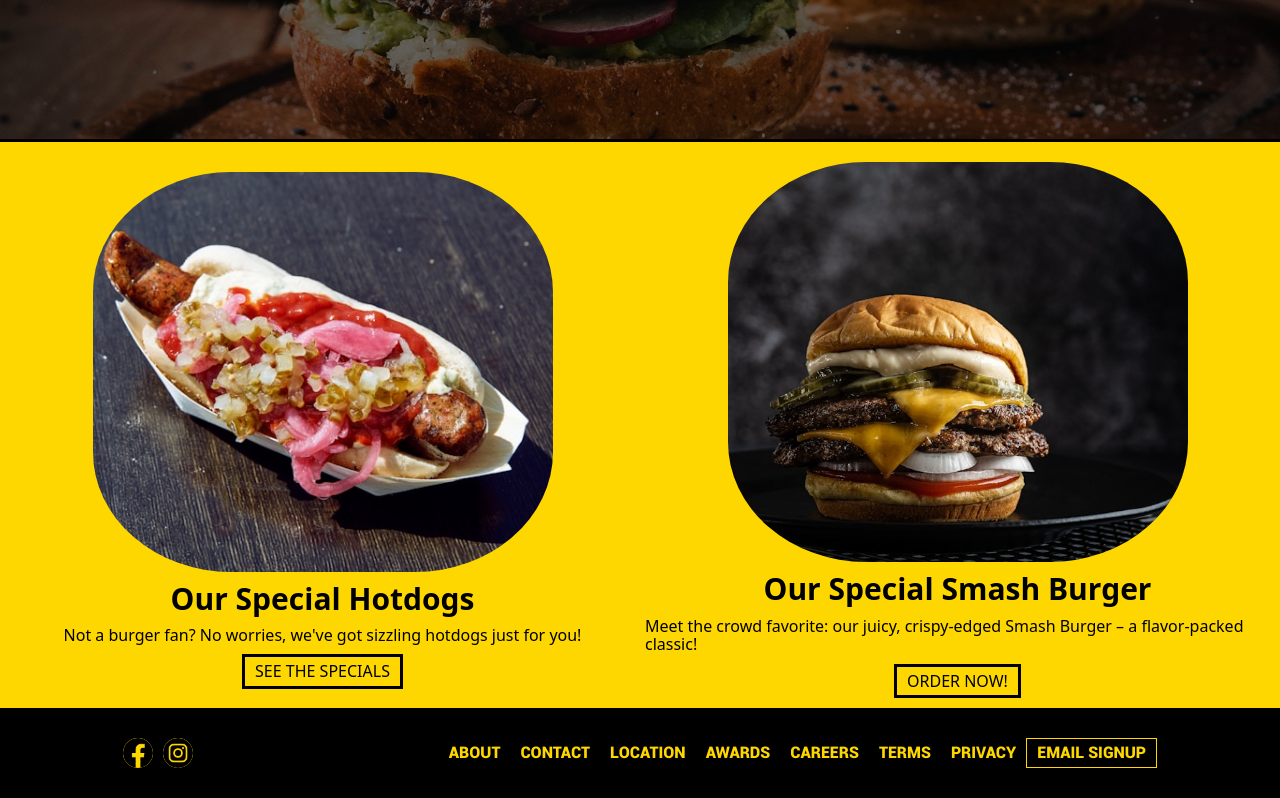
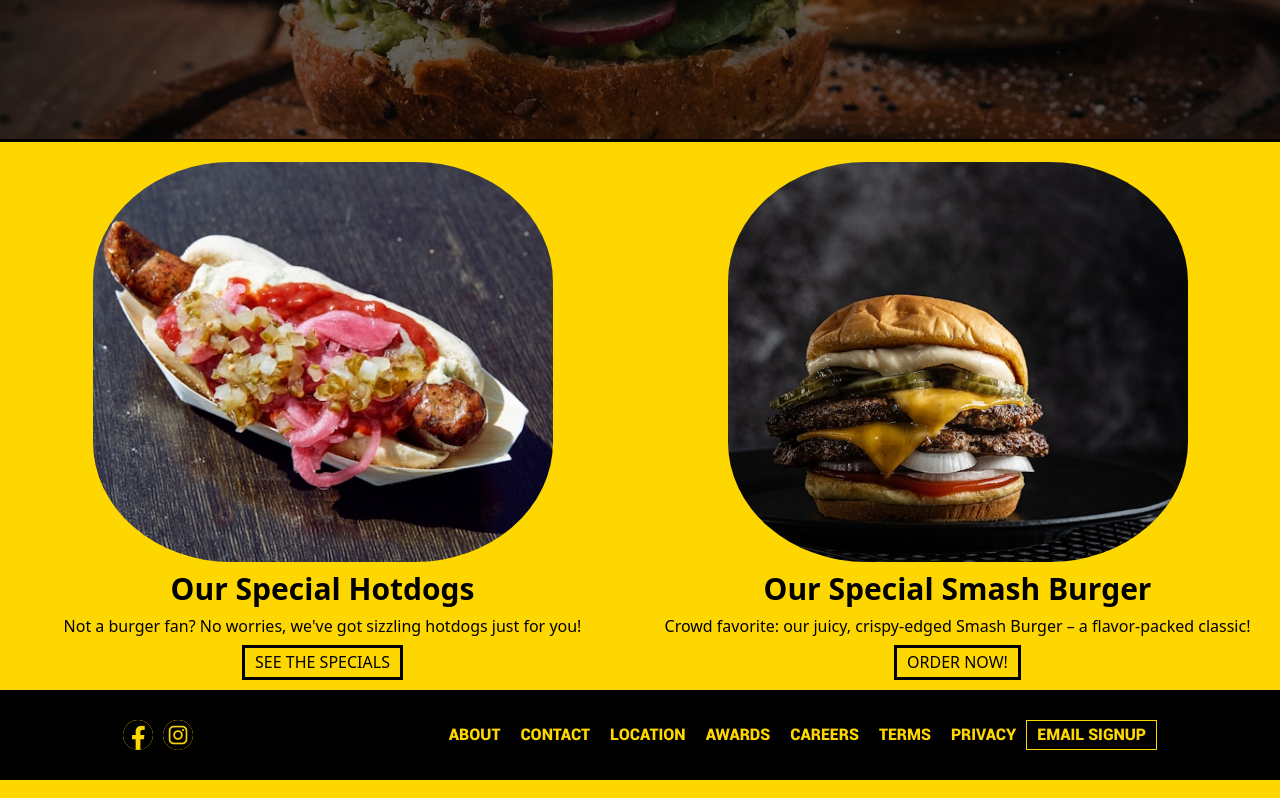
Before and after one commit to HamzaIbrahimi/Restaurant-Page, a website built with webpack: page src/template.html in a window 1280 px wide. Shown: the part 411-1209 px from the top of the page. Built offline with nearby package versions, Linux system fonts and the light colour scheme; a web font is replaced by a local one.

Commit message:
Refine code

```diff
--- a/src/css/style.css
+++ b/src/css/style.css
@@ -132,7 +132,6 @@ button:hover {
     padding: 10px 20px;
     letter-spacing: 1px;
     word-wrap: break-word;
-
 }
 
                     /* ----- Special Items Grid ----- */
--- a/src/pages/home.js
+++ b/src/pages/home.js
@@ -38,27 +38,26 @@ const appendChildren = (container, ...args) => {
 function renderGridSpecial(div) {
   const containerGrid = renderDiv("special_items_grid");
   const gridFirstChild = renderDiv("hotdog_grid");
-  const hotdogImage = renderImage("hotdog", hotDog);
-  const titleDivOne = renderDiv("", "Our Special Hotdogs");
   const hotdogText =
     "Not a burger fan? No worries, we've got sizzling hotdogs just for you!";
-  const textDiv = renderDiv("", hotdogText);
-  const btn = renderButton("See the specials");
-  appendChildren(gridFirstChild, hotdogImage, titleDivOne, textDiv, btn);
-  const smashBurgerImage = renderImage("smashBurger", smashBurger);
-  const titleDivTwo = renderDiv("", "Our Special Smash Burger");
   const smashBurgerText =
-    "Meet the crowd favorite: our juicy, crispy-edged Smash Burger – a flavor-packed classic!";
-  const textDivSmashBurger = renderDiv("", smashBurgerText);
-  const btnBurger = renderButton("Order NOW!");
+    "Crowd favorite: our juicy, crispy-edged Smash Burger – a flavor-packed classic!";
+  const gridFirstChildElements = [
+    renderImage("hotdog", hotDog),
+    renderDiv("", "Our Special Hotdogs"),
+    renderDiv("", hotdogText),
+    renderButton("See the specials"),
+  ];
+  appendChildren(gridFirstChild, ...gridFirstChildElements);
+
   const gridSecondChild = renderDiv("smashBurger_grid");
-  appendChildren(
-    gridSecondChild,
-    smashBurgerImage,
-    titleDivTwo,
-    textDivSmashBurger,
-    btnBurger
-  );
+  const gridSecondChildElements = [
+    renderImage("smashBurger", smashBurger),
+    renderDiv("", "Our Special Smash Burger"),
+    renderDiv("", smashBurgerText),
+    renderButton("Order NOW!"),
+  ];
+  appendChildren(gridSecondChild, ...gridSecondChildElements);
   appendChildren(containerGrid, gridFirstChild, gridSecondChild);
   div.appendChild(containerGrid);
 }
@@ -85,10 +84,12 @@ export function renderFooter(div) {
 }
 export function appendHomePage(div) {
   const imgContainer = renderDiv("hero_container");
-  const imgText = renderDiv("img_text", imgInformation);
-  const extraImgText = renderDiv("extra_img_text", imgExtraInformation);
-  const img = renderImage("hero_image", mainBurger);
-  appendChildren(imgContainer, img, imgText, extraImgText);
+  const fullHomePage = [
+    renderImage("hero_image", mainBurger),
+    renderDiv("img_text", imgInformation),
+    renderDiv("extra_img_text", imgExtraInformation),
+  ];
+  appendChildren(imgContainer, ...fullHomePage);
   div.appendChild(imgContainer);
   renderGridSpecial(div);
   renderFooter(div);
```
